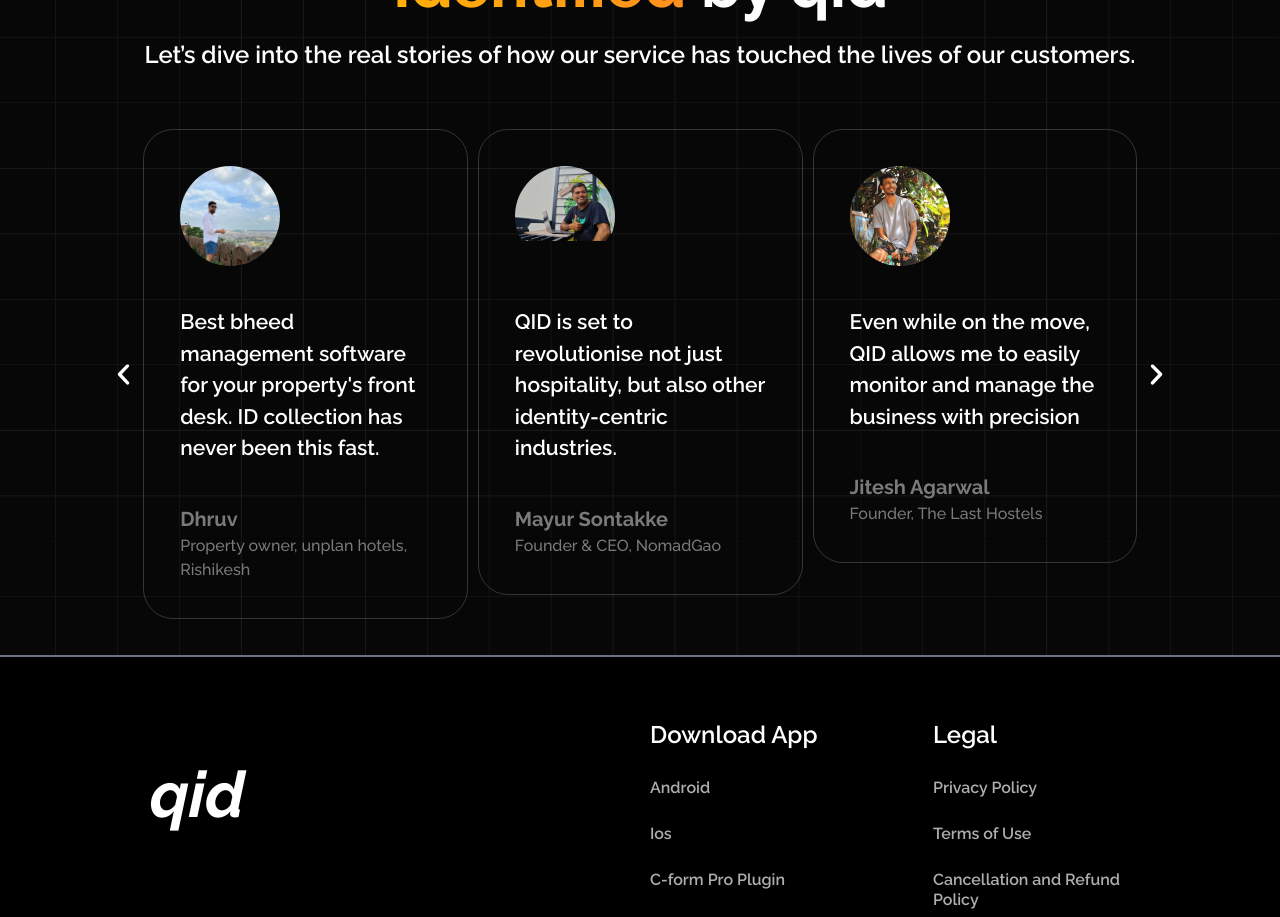
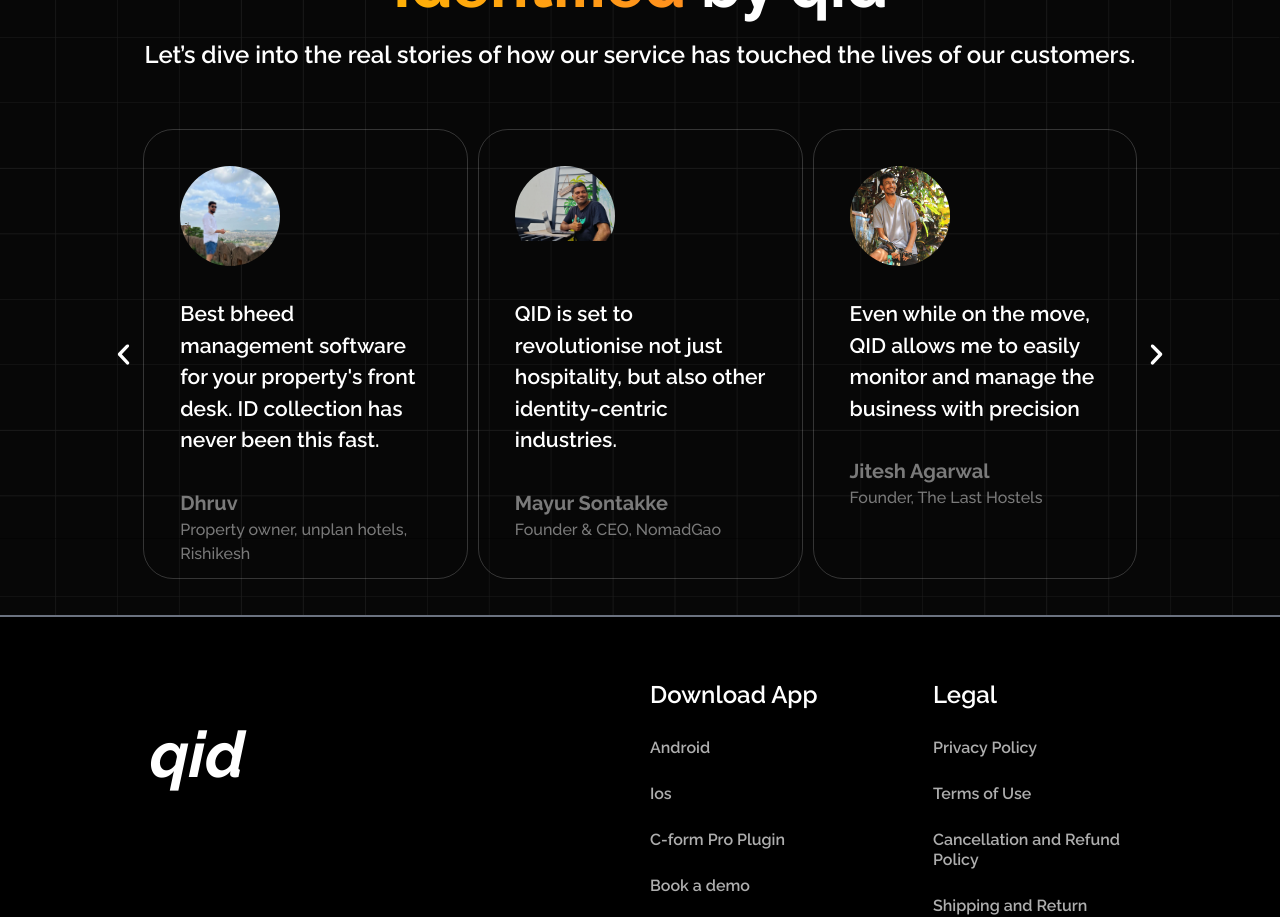
Before and after one commit to Neerajrawat123/q-id, a Next.js app: page / in a window 1280 px wide. Shown: the part 4400-5317 px from the top of the page. Built offline with nearby package versions, Linux system fonts and the light colour scheme.

Commit message:
card issue

```diff
--- a/src/app/components/Card.jsx
+++ b/src/app/components/Card.jsx
@@ -1,10 +1,10 @@
 import React from "react";
 
 function Card({data}) {
-   const {name, position, testimonial, imageUrl} = data
+   const {name, position, testimonial, imageUrl} = data;
       return (
-    <div className=" border rounded-[30px] border-card-bord ">
-      <div className="p-[36px] flex flex-col gap-10">
+    <div className=" border rounded-[30px] md:h-[450px] border-card-bord ">
+      <div className="p-[36px] flex flex-col gap-8">
         <div>
           <div className="w-[100px] h-[100px] rounded-full overflow-hidden">
             <img src={imageUrl} alt="" />
--- a/src/app/components/Header.jsx
+++ b/src/app/components/Header.jsx
@@ -144,7 +144,7 @@
                 <h2 className="text-[40px] font-bold text-p-col leading-10">
                 <span className="text-transparent bg-gradient-to-tr bg-clip-text from-text-grad-1 to-text-grad-2">
                     share
-                  </span>
+                  </span>{' '}
                   your identity with ease,
                   <br />
                   qid has got you covered!
```
